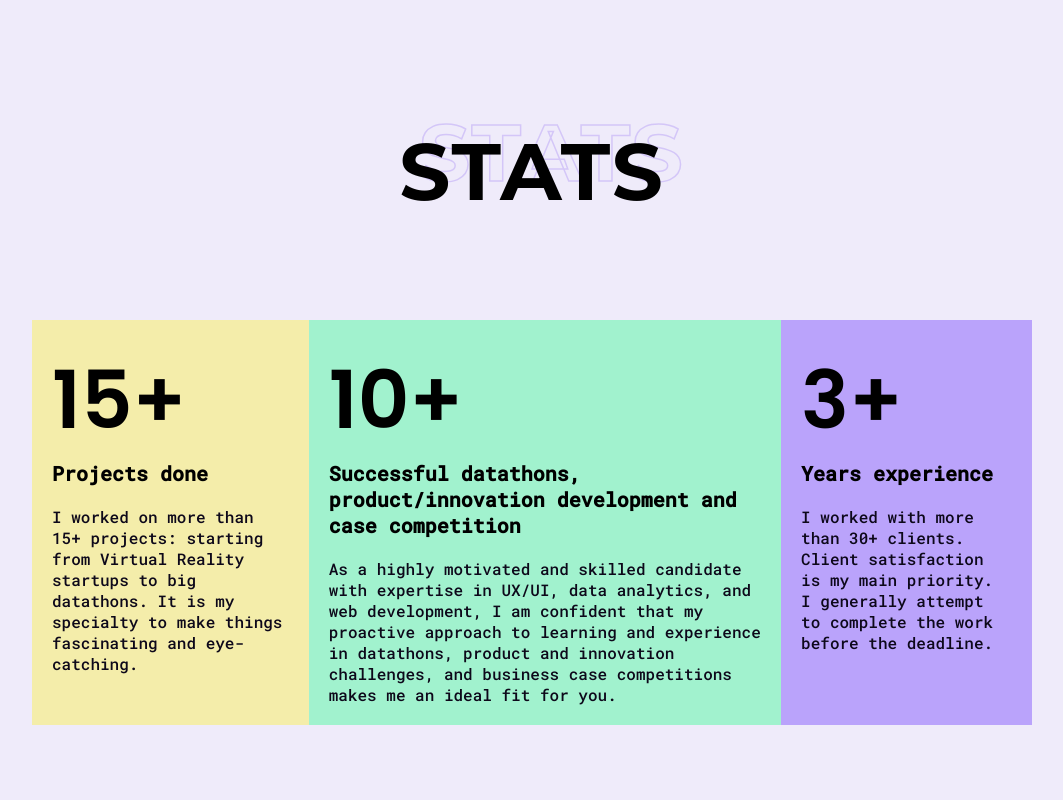
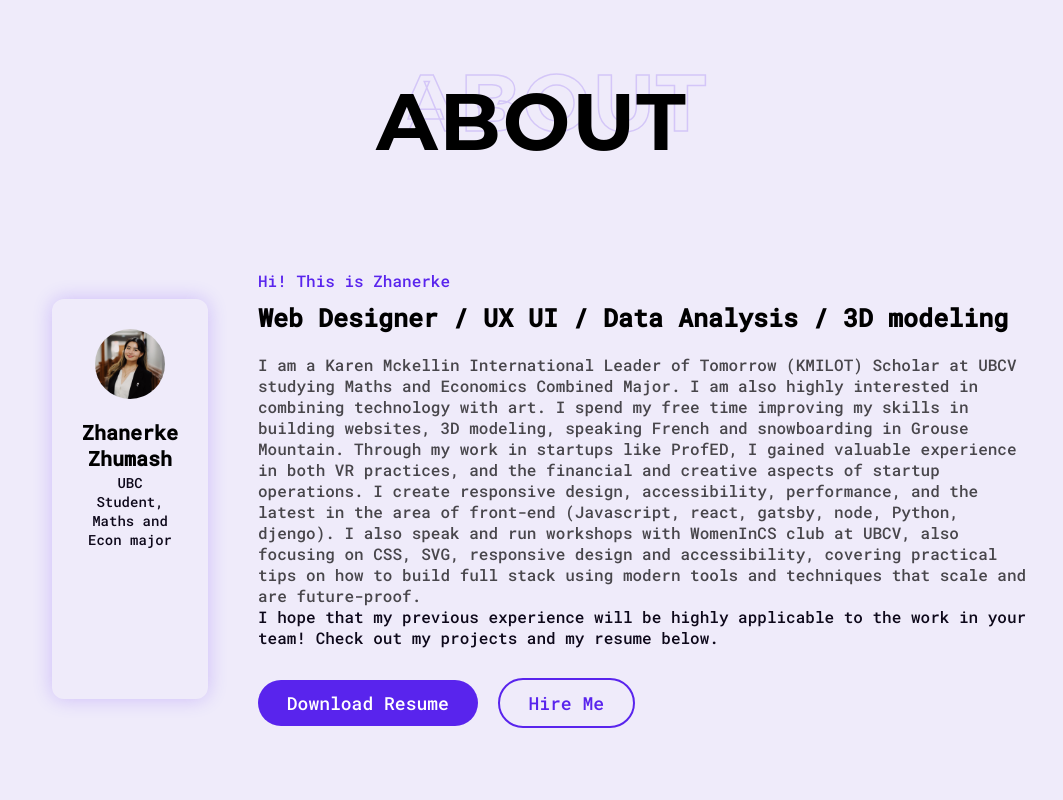
Before and after one commit to zhvner/personal-website, a plain HTML site: page index.html in a window 1280 px wide. Shown: the part 1740-2540 px from the top of the page, without its empty margins (108-1171 px from the left). Drawn offline with Linux system fonts and the light colour scheme.

Commit message:
stats change

```diff
--- a/index.html
+++ b/index.html
@@ -120,39 +120,6 @@
       </div>
     </div>
   </section>
-
-  <!-- stats Section -->
-  <section id="stats">
-    <div class="container">
-      <h2 class="section-heading" data-outline="Stats">Stats</h2>
-      <div class="all-items">
-        <div class="item">
-          <h2 class="number">15+</h2>
-          <h3 class="stats-sub-heading">Projects done</h3>
-          <p> I worked on more than 15+ projects: starting from Virtual Reality startups to big datathons. It is my specialty to make things fascinating and eye-catching.</p>
-        </div>
-        <div class="item">
-          <h2 class="number">10+ </h2>
-          <h3 class="stats-sub-heading"> Successful datathons, product/innovation development and case competition</h3>
-          <p>
-            As a highly motivated and skilled candidate with expertise in UX/UI, data analytics, and web development,
-            I am confident that my proactive approach to learning and experience in datathons, product and innovation challenges,
-            and business case competitions makes me an ideal fit for you.
-          </p>
-        </div>
-        <div class="item">
-          <h2 class="number">3+</h2>
-          <h3 class="stats-sub-heading">Years experience</h3>
-          <p>I worked with more than 30+ clients. Client satisfaction is my main priority. I generally attempt to
-            complete the work
-            before the deadline.</p>
-        </div>
-      </div>
-    </div>
-  </section>
-  <!-- END Stats Section -->
-
-
 
   <!-- About -->
   <section id="about">
```
